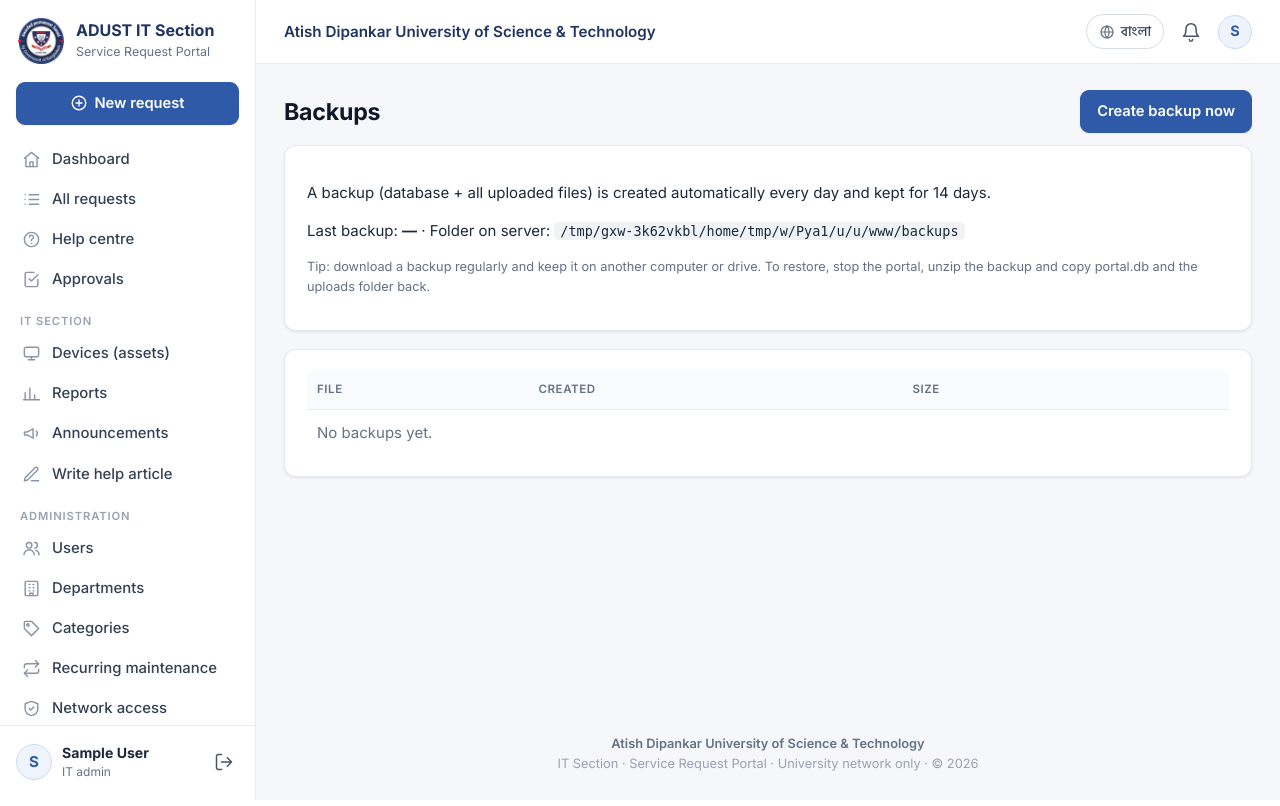
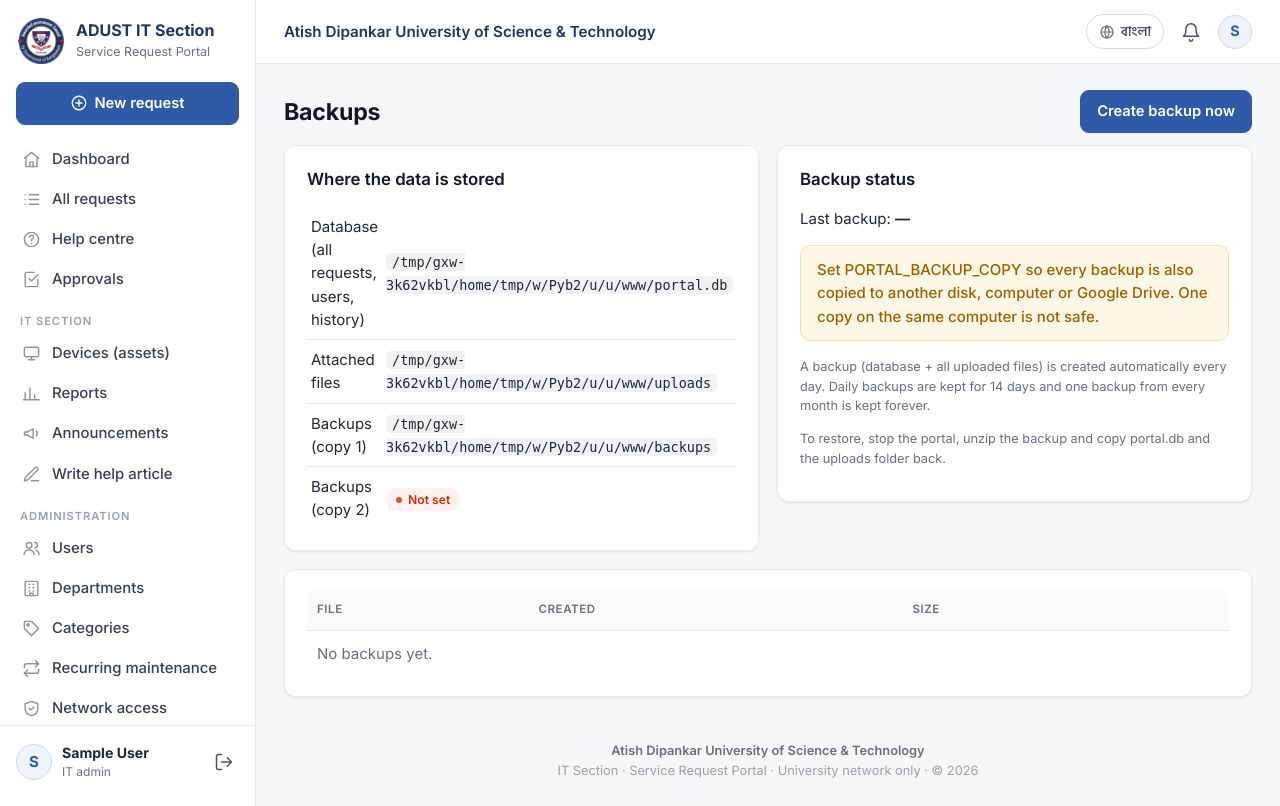
Before and after one commit to mdniazmostakim-glitch/adust-it-portal, a Flask app: page /admin/backups in a window 1280 px wide. Run offline with Flask 3, Linux system fonts and the light colour scheme; the visitor is signed in with stand-in values (Sample User, id 1); data comes from the database, SQL or seed files in the repository; data that the repository does not hold is empty.

Commit message:
Keep monthly backups forever and copy every backup to a second location
- PORTAL_BACKUP_COPY: each backup is also copied to another disk/share/cloud folder
- Retention keeps daily backups for N days plus the first backup of each month forever
  (0 days = keep everything)
- Backups page shows where the database, files and both backup copies are
- README: data-safety guidance (3-2-1 rule, restore)

Co-Authored-By: Claude Opus 5.5 <noreply@anthropic.com>
Claude-Session: https://claude.ai/code/session_01EB5ad8Y4nycXoiEcyB24w6

```diff
--- a/app.py
+++ b/app.py
@@ -23,6 +23,7 @@ import ipaddress
 import os
 import re
 import secrets
+import shutil
 import smtplib
 import sqlite3
 import ssl
@@ -105,6 +106,8 @@ DEFAULT_SETTINGS = {
     "sidebar_side": "left",         # menu position: left or right
     "hk_last": "",
     "last_backup": "",
+    "last_backup_copy": "",
+    "backup_copy_error": "",
 }
 
 MAX_FAILS_PER_ID = 5
@@ -117,6 +120,9 @@ app.config.update(
     DATABASE=env("PORTAL_DATABASE", os.path.join(BASE_DIR, "portal.db")),
     UPLOAD_FOLDER=env("PORTAL_UPLOADS", os.path.join(BASE_DIR, "uploads")),
     BACKUP_FOLDER=env("PORTAL_BACKUPS", os.path.join(BASE_DIR, "backups")),
+    # Second place every backup is copied to (another disk, NAS share, USB drive,
+    # or a Google Drive / OneDrive folder). Empty = no second copy.
+    BACKUP_COPY_FOLDER=env("PORTAL_BACKUP_COPY", ""),
     MAX_CONTENT_LENGTH=25 * 1024 * 1024,
     SESSION_COOKIE_HTTPONLY=True,
     SESSION_COOKIE_SAMESITE="Lax",
@@ -2015,9 +2021,9 @@ def admin_recurring():
     return render_template("admin/recurring.html", rows=rows, edit=edit, categories=categories, staff=it_staff())
 
 
-def list_backups():
-    folder = app.config["BACKUP_FOLDER"]
-    if not os.path.isdir(folder):
+def list_backups(folder=None):
+    folder = folder or app.config["BACKUP_FOLDER"]
+    if not folder or not os.path.isdir(folder):
         return []
     files = []
     for name in os.listdir(folder):
@@ -2028,9 +2034,25 @@ def list_backups():
     return sorted(files, key=lambda f: f["name"], reverse=True)
 
 
+def prune_backups(folder):
+    """Retention: every backup from the last N days, plus the first backup of
+    every month forever (so nothing older is ever fully lost). N = 0 keeps all."""
+    keep_days = int_setting("backup_keep_days")
+    if keep_days <= 0:
+        return
+    files = list_backups(folder)  # newest first
+    monthly = {}
+    for f in reversed(files):  # oldest first, so the first of each month wins
+        monthly.setdefault(f["name"][16:22], f["name"])  # adust-it-backup-YYYYMM...
+    cutoff = (datetime.now() - timedelta(days=keep_days)).strftime("%Y-%m-%d %H:%M:%S")
+    for f in files[3:]:
+        if f["time"] < cutoff and f["name"] not in monthly.values():
+            os.remove(os.path.join(folder, f["name"]))
+
+
 def make_backup():
-    """Zip a consistent copy of the database plus all uploaded files, then
-    delete backups older than the retention period (always keeping 3)."""
+    """Zip a consistent copy of the database plus all uploaded files, copy it
+    to the second backup location, then apply the retention policy."""
     folder = app.config["BACKUP_FOLDER"]
     os.makedirs(folder, exist_ok=True)
     stamp = datetime.now().strftime("%Y%m%d-%H%M%S")
@@ -2049,10 +2071,18 @@ def make_backup():
             if os.path.isfile(full):
                 z.write(full, f"uploads/{name}")
     os.remove(tmp)
-    cutoff = (datetime.now() - timedelta(days=int_setting("backup_keep_days"))).strftime("%Y-%m-%d %H:%M:%S")
-    for old in list_backups()[3:]:
-        if old["time"] < cutoff:
-            os.remove(os.path.join(folder, old["name"]))
+    prune_backups(folder)
+    copy_dir = app.config["BACKUP_COPY_FOLDER"]
+    if copy_dir:
+        try:
+            os.makedirs(copy_dir, exist_ok=True)
+            shutil.copy2(path, os.path.join(copy_dir, os.path.basename(path)))
+            prune_backups(copy_dir)
+            set_setting("backup_copy_error", "")
+            set_setting("last_backup_copy", now())
+        except OSError as exc:  # e.g. USB drive unplugged, network share offline
+            app.logger.warning("Backup copy to %s failed: %s", copy_dir, exc)
+            set_setting("backup_copy_error", f"{now()}: {exc}")
     set_setting("last_backup", now())
     return path
 
@@ -2064,8 +2094,13 @@ def admin_backups():
         path = make_backup()
         flash(_("Backup created: {name}", name=os.path.basename(path)), "success")
         return redirect(url_for("admin_backups"))
+    copy_dir = app.config["BACKUP_COPY_FOLDER"]
     return render_template("admin/backups.html", files=list_backups(), last=get_setting("last_backup"),
-                           folder=app.config["BACKUP_FOLDER"], keep=int_setting("backup_keep_days"))
+                           folder=os.path.abspath(app.config["BACKUP_FOLDER"]), keep=int_setting("backup_keep_days"),
+                           copy_dir=copy_dir, copy_files=len(list_backups(copy_dir)) if copy_dir else 0,
+                           last_copy=get_setting("last_backup_copy"), copy_error=get_setting("backup_copy_error"),
+                           db_path=os.path.abspath(app.config["DATABASE"]),
+                           uploads_path=os.path.abspath(app.config["UPLOAD_FOLDER"]))
 
 
 @app.route("/admin/backups/<name>")
--- a/i18n.py
+++ b/i18n.py
@@ -364,6 +364,20 @@ BN = {
     "Size": "আকার",
     "Download": "ডাউনলোড",
     "No backups yet.": "এখনো কোনো ব্যাকআপ নেই।",
+    "Where the data is stored": "ডেটা কোথায় রাখা আছে",
+    "Database (all requests, users, history)": "ডাটাবেস (সব অনুরোধ, ইউজার, ইতিহাস)",
+    "Attached files": "সংযুক্ত ফাইল",
+    "Backups (copy 1)": "ব্যাকআপ (কপি ১)",
+    "Backups (copy 2)": "ব্যাকআপ (কপি ২)",
+    "Backup status": "ব্যাকআপের অবস্থা",
+    "The last copy to the second location failed:": "দ্বিতীয় জায়গায় সর্বশেষ কপি ব্যর্থ হয়েছে:",
+    "Last copy to second location:": "দ্বিতীয় জায়গায় সর্বশেষ কপি:",
+    "{n} backup(s) there": "সেখানে {n}টি ব্যাকআপ",
+    "Set PORTAL_BACKUP_COPY so every backup is also copied to another disk, computer or Google Drive. One copy on the same computer is not safe.": "PORTAL_BACKUP_COPY সেট করুন, যাতে প্রতিটি ব্যাকআপ অন্য ডিস্ক, কম্পিউটার বা Google Drive-এও কপি হয়। একই কম্পিউটারে একটি কপি নিরাপদ নয়।",
+    "A backup (database + all uploaded files) is created automatically every day. Daily backups are kept for {n} days and one backup from every month is kept forever.": "প্রতিদিন স্বয়ংক্রিয়ভাবে ব্যাকআপ (ডাটাবেস + সব ফাইল) নেওয়া হয়। দৈনিক ব্যাকআপ {n} দিন রাখা হয়, আর প্রতি মাসের একটি ব্যাকআপ চিরকাল রাখা হয়।",
+    "To restore, stop the portal, unzip the backup and copy portal.db and the uploads folder back.": "ফেরত আনতে পোর্টাল বন্ধ করে ব্যাকআপ unzip করুন এবং portal.db ও uploads ফোল্ডার আগের জায়গায় কপি করুন।",
+    "Keep daily backups for (days)": "দৈনিক ব্যাকআপ কত দিন রাখা হবে",
+    "One backup from every month is always kept forever. 0 = keep every daily backup too.": "প্রতি মাসের একটি ব্যাকআপ সবসময় চিরকাল রাখা হয়। 0 দিলে প্রতিটি দৈনিক ব্যাকআপও রাখা হবে।",
 
     # ---- Categories & departments
     "Work categories": "কাজের ক্যাটাগরি",
--- a/templates/admin/backups.html
+++ b/templates/admin/backups.html
@@ -4,10 +4,28 @@
   <h1>{{ _('Backups') }}</h1>
   <form method="post"><input type="hidden" name="csrf_token" value="{{ csrf_token() }}"><button class="btn primary">{{ _('Create backup now') }}</button></form>
 </div>
+<div class="cols">
 <div class="card">
-  <p>{{ _('A backup (database + all uploaded files) is created automatically every day and kept for {n} days.', n=keep) }}</p>
-  <p>{{ _('Last backup:') }} <strong>{{ last|dt }}</strong> · {{ _('Folder on server:') }} <code>{{ folder }}</code></p>
-  <p class="hint">{{ _('Tip: download a backup regularly and keep it on another computer or drive. To restore, stop the portal, unzip the backup and copy portal.db and the uploads folder back.') }}</p>
+  <h2>{{ _('Where the data is stored') }}</h2>
+  <table class="status-list">
+    <tr><td>{{ _('Database (all requests, users, history)') }}</td><td><code>{{ db_path }}</code></td></tr>
+    <tr><td>{{ _('Attached files') }}</td><td><code>{{ uploads_path }}</code></td></tr>
+    <tr><td>{{ _('Backups (copy 1)') }}</td><td><code>{{ folder }}</code></td></tr>
+    <tr><td>{{ _('Backups (copy 2)') }}</td><td>{% if copy_dir %}<code>{{ copy_dir }}</code>{% else %}<span class="badge st-rejected">{{ _('Not set') }}</span>{% endif %}</td></tr>
+  </table>
+</div>
+<div class="card">
+  <h2>{{ _('Backup status') }}</h2>
+  <p>{{ _('Last backup:') }} <strong>{{ last|dt }}</strong></p>
+  {% if copy_dir %}
+    {% if copy_error %}<div class="flash error">{{ _('The last copy to the second location failed:') }} {{ copy_error }}</div>
+    {% else %}<p>{{ _('Last copy to second location:') }} <strong>{{ last_copy|dt }}</strong> · {{ _('{n} backup(s) there', n=copy_files) }}</p>{% endif %}
+  {% else %}
+    <div class="flash warn">{{ _('Set PORTAL_BACKUP_COPY so every backup is also copied to another disk, computer or Google Drive. One copy on the same computer is not safe.') }}</div>
+  {% endif %}
+  <p class="hint">{{ _('A backup (database + all uploaded files) is created automatically every day. Daily backups are kept for {n} days and one backup from every month is kept forever.', n=keep) }}</p>
+  <p class="hint">{{ _('To restore, stop the portal, unzip the backup and copy portal.db and the uploads folder back.') }}</p>
+</div>
 </div>
 <div class="card">
   <table>
--- a/templates/admin/settings.html
+++ b/templates/admin/settings.html
@@ -14,8 +14,9 @@
       <input type="number" name="approval_remind_hours" min="1" value="{{ values.approval_remind_hours }}"></label>
     <label>{{ _('Close resolved requests automatically if the requester does not respond within (days)') }}
       <input type="number" name="auto_close_days" min="1" value="{{ values.auto_close_days }}"></label>
-    <label>{{ _('Keep backups for (days)') }}
-      <input type="number" name="backup_keep_days" min="1" value="{{ values.backup_keep_days }}"></label>
+    <label>{{ _('Keep daily backups for (days)') }}
+      <input type="number" name="backup_keep_days" min="0" value="{{ values.backup_keep_days }}"></label>
+    <p class="hint">{{ _('One backup from every month is always kept forever. 0 = keep every daily backup too.') }}</p>
     <label>{{ _('Menu position') }}
       <select name="sidebar_side">
         <option value="left" {{ 'selected' if values.sidebar_side == 'left' }}>{{ _('Left side') }}</option>
```
Also changed, not shown: tests/smoke_test.py (+23 -0 lines), README.md, 1 other file.
